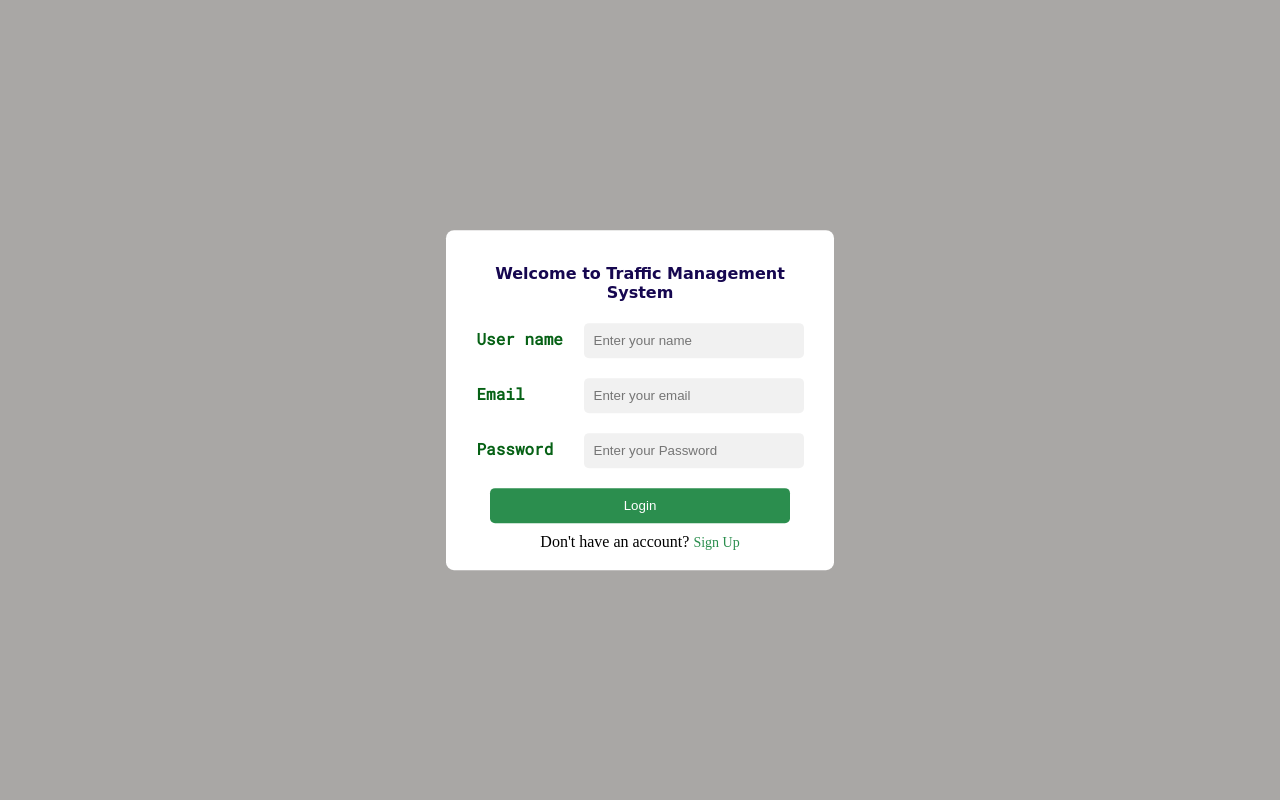
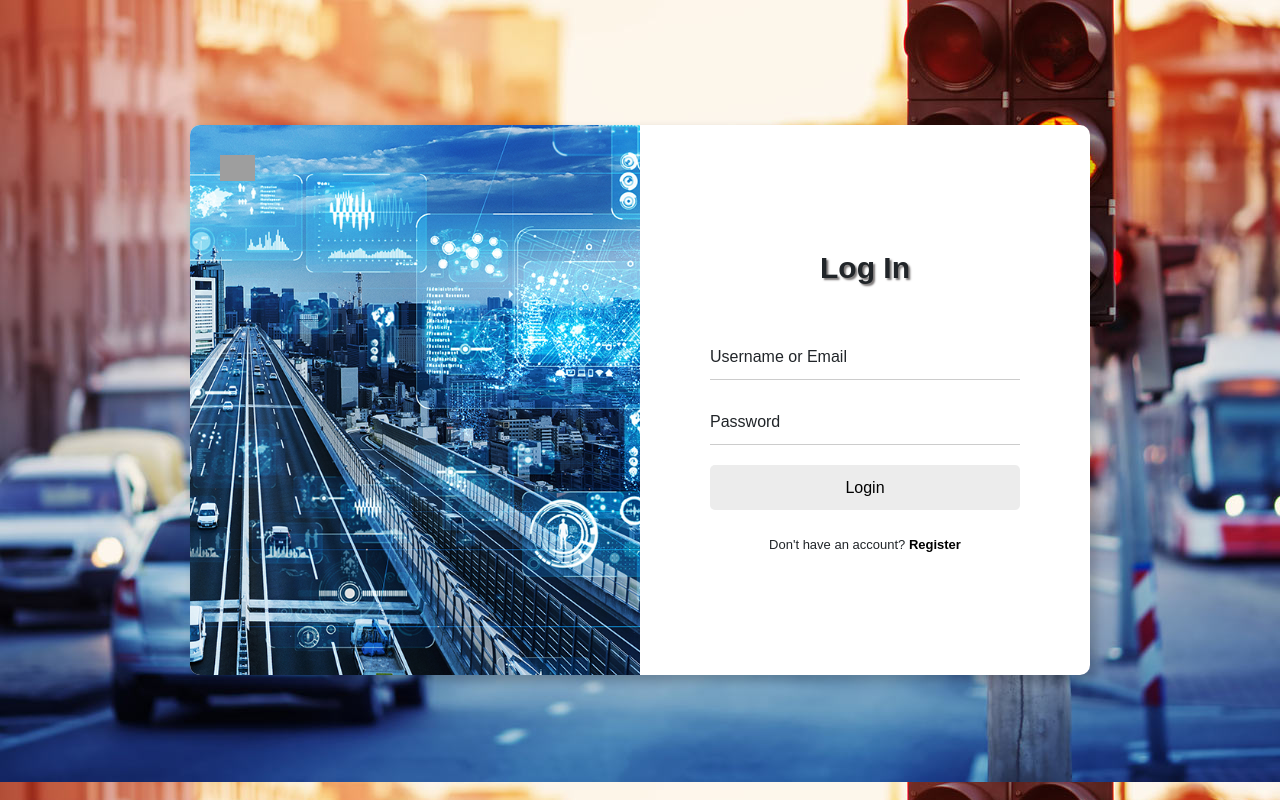
Before and after one commit to AnisH1427/Traffic-Management-System, a PHP site: page /Login.html in a window 1280 px wide. Run offline with PHP 8.4, Linux system fonts and the light colour scheme; grey boxes are pictures that could not be loaded.

Commit message:
Login and Register page updated.

```diff
--- a/Login.html
+++ b/Login.html
@@ -1,28 +1,52 @@
 <!DOCTYPE html>
-<html>
+<html lang="en">
 <head>
-    <title>Login Page</title>
-    <link href="https://fonts.googleapis.com/css?family=Roboto+Mono&display=swap" rel="stylesheet">
+    <meta charset="UTF-8">
+    <meta http-equiv="X-UA-Compatible" content="IE=edge">
+    <meta name="viewport" content="width=device-width, initial-scale=1.0">
+    <title>TMS</title>
     <link rel="stylesheet" href="login.css">
+    <!-- <link rel="stylesheet" href="Dashboard.html"> -->
+    <link rel="stylesheet" href="https://cdn.jsdelivr.net/npm/bootstrap@5.2.3/dist/css/bootstrap.min.css">
+
 </head>
 <body>
-<div class="container">
-    <h1>Welcome to Traffic Management System</h1>
-    <form>
-        <label for="username">User name</label>
-        <input type="text" id="username" name="username" placeholder="Enter your name" style="margin-left: 3px;">
-
-        <label for="email">Email</label>
-        <input type="email" id="email" name="email" placeholder="Enter your email" style="margin-left: 3px;">
-
-        <label for="password">Password</label>
-        <input type="password" id="password" name="password" placeholder="Enter your Password" style="margin-left: 3px;">
-
-        <input type="submit" value="Login">
-    </form>
-    <div>
-			Don't have an account? <a href="#">Sign Up</a>
-		</div>
-	</div>
+    <div class="wrapper">
+        <div class="container main">
+            <div class="row">
+                <div class="col-md-6 side-image">
+                    <!-------Image-------->
+                    <img src="images/white.png" alt="">
+                    <div class="text">
+                    </div>
+                </div>
+                <div class="col-md-6 right">
+                     <div class="input-box">
+                        <header>Log In</header>
+                        <form action="php/login.php" method="post" autocomplete="off">
+                        <div class="input-field">
+                            <input type="text" class="input" id="userName" name="Username" required>
+                            <label for="userName">Username or Email</label>
+                        </div>
+                        <!-- <div class="input-field">
+                            <input type="text" class="input" id="email" name="Email" required autocomplete="off">
+                            <label for="email">Email</label>
+                        </div> -->
+                        <div class="input-field">
+                            <input type="password" class="input" id="password" name="Password" required>
+                            <label for="password">Password</label>
+                        </div>
+                        <div class="input-field">
+                            <input type="submit" class="submit" value="Login" onclick="Homepage">
+                        </form>
+                        </div>
+                        <div class="signin">
+                            <span>Don't have an account? <a href="Register.html">Register</a></span>
+                        </div>
+                     </div>
+                </div>
+            </div>
+        </div>
+    </div>
 </body>
 </html>
--- a/login.css
+++ b/login.css
@@ -1,75 +1,154 @@
-        body {
-            background-color: #a9a7a5;
+@import url('https://fonts.googleapis.com/css2?family=Nunito:wght@400;600;800&display=swap');
+
+*{
+    font-family: 'Poppins', sans-serif;
 }
+.wrapper{
+    background: #ececec;
+    background-image: url("images/trrr.jpg");
+    padding: 0 20px 0 20px;
+}
+.main{
 
-        .container {
-            background-color: #FFFFFF;
-            padding: 19px;
-            border-radius: 8px;
+    display: flex;
+    justify-content: center;
+    align-items: center;
+    min-height: 100vh;
+}
+.row{
+    width: 900px;
+    height: 550px;
+    border-radius: 10px;
+    background: #fff;
+    box-shadow: 5px 5px 10px 1px rgba(0,0,0,0.2);
+}
+.side-image{
+    background-image: url("images/okay.jpg");
+    background-position: center;
+    background-size: cover;
+    background-repeat: no-repeat;
+    position: relative;
+    border-radius: 10px 0 0 10px;
+}
+img{
+    width: 35px;
+    position: absolute;
+    top: 30px;
+    left: 30px;
+}
+.text{
     position: absolute;
     top: 50%;
     left: 50%;
     transform: translate(-50%, -50%);
+}
+.text p{
+    color: #fff;
+    font-size: 18px;
+}
+i{
+    font-weight: 400;
+    font-size: 15px;
+}
+.right{
+    display: flex;
+    justify-content: center;
+    align-items: center;
+    position: relative;
+}
+.input-box{
+    width: 330px;
+    box-sizing: border-box;
+}
+.input-box header{
+    font-size: 30px;
+    font-weight: 900;
     text-align: center;
-            width: 350px;
+    margin-bottom: 45px;
+    text-shadow: 2px 2px 2px rgb(121, 117, 117);
 }
-
-        h1 {
-        font-family: "RocknRoll One", cursive;
-        font-size: 16px;
-        font-weight: Regular;
-        color: #160750;
+.input-field{
+    display: flex;
+    flex-direction: column;
+    position: relative;
+    padding: 0 10px 0 10px;
+}
+.input{
+    height: 45px;
+    width: 100%;
+    background: transparent;
+    border: none;
+    border-bottom: 1px solid rgba(0,0,0,0.2);
+    outline: none;
+    margin-bottom: 20px;
+    color: #40414a;
+}
+.input-box .input-field label{
+    position: absolute;
+    top: 10px;
+    left: 10px;
+    pointer-events: none;
+    transition: .5s;
+}
+.input-field .input:focus ~ label{
+    top: -10px;
+    font-size: 13px;
+}
+.input-field .input:valid ~ label{
+    top: -10px;
+    font-size: 13px;
+    color: #5d5076;
+}
+.input-field .input:focus, .input-field .input:valid{
+    border-bottom: 1px solid #743ae1;
+}
+.submit{
+    border: none;
+    outline: none;
+    height: 45px;
+    background: #ececec;
+    border-radius: 5px;
+    transition: .4s;
+}
+.submit:hover{
+    background: rgba(37, 95, 156,0.9);
+    color: #fff;
+}
+.signin{
     text-align: center;
-        margin-top: 15px;
+    font-size: small;
+    margin-top: 25px;
 }
-
-
-        label {
-            display: inline-block;
-            text-align: left;
-            margin-bottom: 5px;
-            font-family: "Roboto Mono", monospace;
-            font-size: 16px;
-            font-weight: bold;
-            color: #066115;
-            width: 100px;
+span a{
+    text-decoration: none;
+    font-weight: 700;
+    color: #000;
+    transition: .5s;
 }
-
-        input[type="text"],
-        input[type="email"],
-        input[type="password"] {
-            display: inline-block;
-            margin: 10px 0;
-            padding: 10px;
-            border-radius: 5px;
-            border: none;
-            width: 200px;
-            background-color: #F1F1F1;
+span a:hover{
+    text-decoration: underline;
+    color: #000;
 }
-
-        input[name="username"]::placeholder {
-            text-align: left;
+@media only screen and (max-width: 768px){
+    .side-image{
+        border-radius: 10px 10px 0 0;
     }
-
-        input[name="email"]::placeholder {
-            text-align: left;
+    img{
+        width: 35px;
+        position: absolute;
+        top: 20px;
+        left: 47%;
     }
-
-        input[type="submit"] {
-            background-color: #2B8E4E;
-            color: #FFFFFF;
-            padding: 10px;
-            border-radius: 5px;
-            border: none;
+    .text{
+        position: absolute;
+        top: 70%;
+        text-align: center;
+    }
+    .text p,i{
+        font-size: 17px;
+    }
+    .row{
+        max-width: 420px;
         width: 100%;
-            max-width: 300px;
-            display: block;
-            margin: 10px auto;
-            cursor: pointer;
     }
-
-        a {
-            color: #2B8E4E;
-            text-decoration: none;
-            font-size: 14px;
 }
```
Also changed, not shown: Register.html (+80 -94 lines), php/login.php (added, +18 -0 lines), php/register.php (added, +16 -0 lines), register.css (+128 -67 lines), images/animated.jpg (added), images/light.jpg (added), images/okay.jpg (added), images/traffic.jpeg (added), images/trans.png (added), images/trrr.jpg (added). Lines whose indentation alone changed are shown as unchanged.
